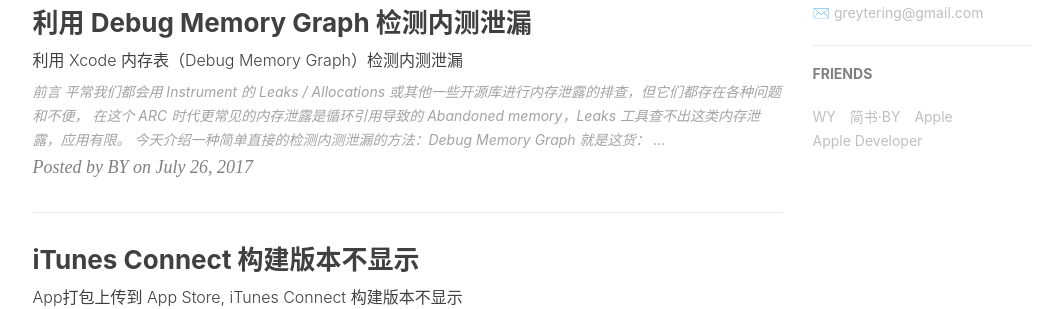
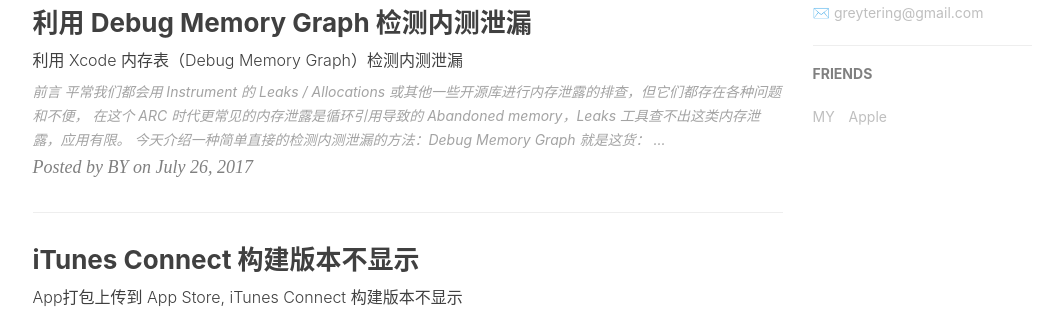
Before and after one commit to greytering/greytering.github.io, a Jekyll site: the page built from index.html, in a window 1280 px wide and 900 px high, scrolled down 999 px. Shown: the part 152-461 px from the top of the window, without its empty margins (135-1192 px from the left). Built offline with Jekyll 4.4.1, drawn with Linux system fonts in a browser that asks for light colours; nearby versions of some CDN libraries; the list of posts is cut into pages by our own code; comment, search, counter and statistics services are not loaded.

Commit message:
Update _config.yml

```diff
--- a/_config.yml
+++ b/_config.yml
@@ -99,16 +99,10 @@ service-worker: true
 # Friends
 friends: [
     {
-        title: "WY",
-        href: "http://zhengwuyang.com"
-    },{
-        title: "简书·BY",
-        href: "http://www.jianshu.com/u/e71990ada2fd"
+        title: "MY",
+        href: "http://47.240.48.208:6080"
     },{
         title: "Apple",
         href: "https://apple.com"
-    },{
-        title: "Apple Developer",
-        href: "https://developer.apple.com/"
     }
 ]
```
